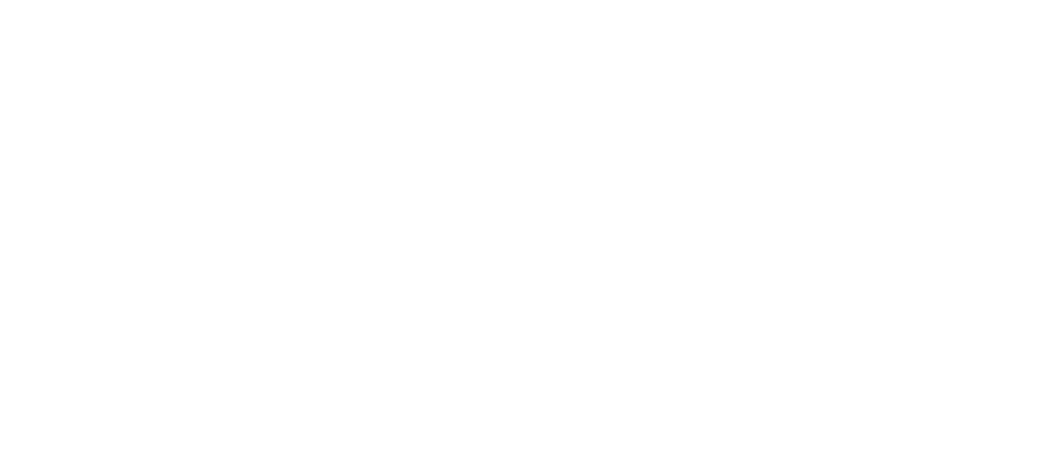
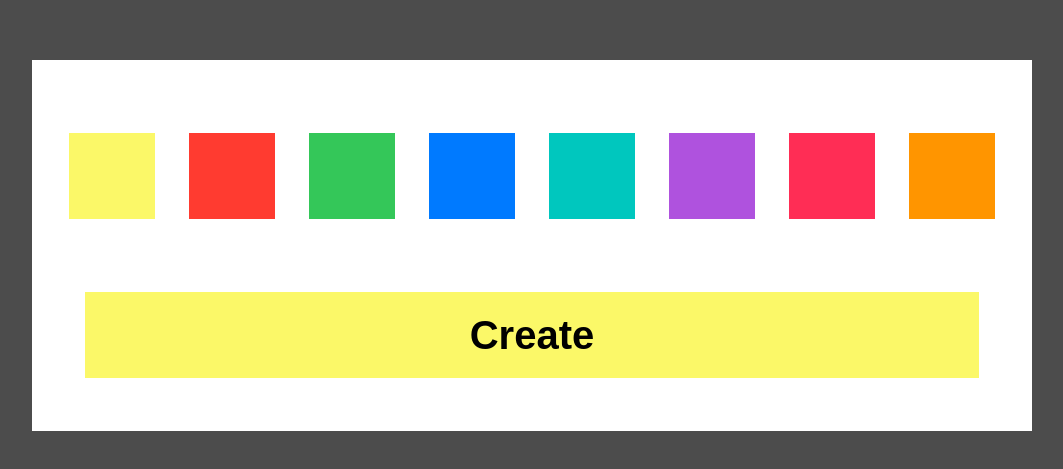
Before and after one commit to d3Lip7on/to-do-app-azure, a React (Create React App) app: page / in a window 1280 px wide. Shown: the part 155-624 px from the top of the page, without its empty margins (108-1171 px from the left). Built offline with nearby package versions, Linux system fonts and the light colour scheme.

Commit message:
work at select-color

```diff
--- a/src/app/App.tsx
+++ b/src/app/App.tsx
@@ -1,9 +1,15 @@
-import { useState } from 'react';
-import { TextArea } from '../shared/ui/TextArea';
-import { DateInput, PasswordInput, TimeInput } from '../shared/ui';
+import { Canvas, MainButton } from '../shared/ui';
+import { SelectColor } from '../features/SelectColor';
 
 function App() {
-	return <div></div>;
+	return (
+		<div>
+			<Canvas width="1000px">
+				<SelectColor />
+				<MainButton>Create</MainButton>
+			</Canvas>
+		</div>
+	);
 }
 
 export default App;
--- /dev/null
+++ b/src/features/SelectColor.tsx
@@ -0,0 +1,30 @@
+import { useState } from 'react';
+
+export function ColorBox({ color }: { color: string }) {
+	const [isActive, setIsActive] = useState<boolean>(false);
+
+	return (
+		<div
+			onClick={() => {
+				setIsActive(!isActive);
+			}}
+			className="w-[86px] h-[86px] transition-transform duration-200 ease-in-out hover:scale-105 "
+			style={{ background: color, border: isActive ? '3px solid black' : 'none' }}
+		></div>
+	);
+}
+
+export function SelectColor() {
+	return (
+		<div className="flex gap-[34px] mb-[53px] p-[20px]">
+			<ColorBox color="#FBF868" />
+			<ColorBox color="#ff3b30" />
+			<ColorBox color="#34c759" />
+			<ColorBox color="#007aff" />
+			<ColorBox color="#00c7be" />
+			<ColorBox color="#af52de" />
+			<ColorBox color="#ff2d55" />
+			<ColorBox color="#ff9500" />
+		</div>
+	);
+}
```
